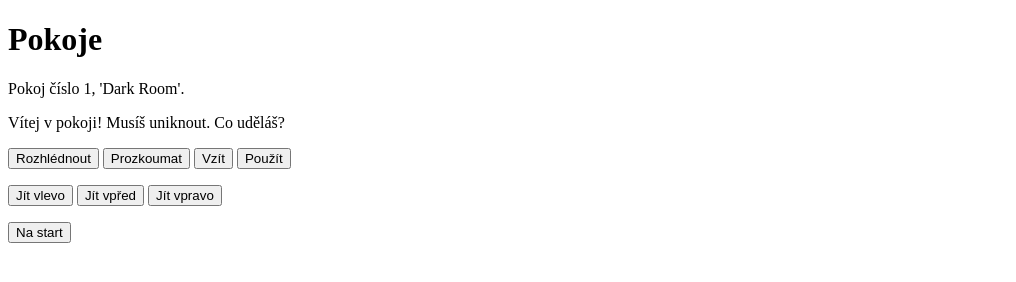
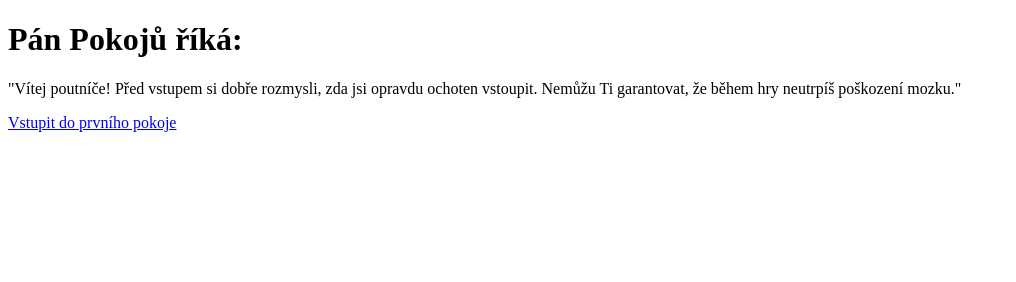
Before and after one commit to mage1987/Pokoje, a plain HTML site: page index.html in a window 1280 px wide. Shown: the whole page, without its empty margins (0-1016 px from the left). Drawn offline with Linux system fonts and the light colour scheme.

Commit message:
mainly html changes
- koncept více stránek, asi nebude mít smysl snažit se nacpat všechno do jedné stránky
- budeme stylovat, css zatím prázdné (bude asi potřeba nějak ty html uspořádat, aby se na jednotlivé elementy dobře dkazovalo z css)

```diff
--- a/index.html
+++ b/index.html
@@ -2,31 +2,16 @@
 <html>
 <head>
   <meta charset="UTF-8">
-  <script src="js/main.js"></script>
+  <link rel="stylesheet" type="text/css" href="styles/styles.css">
 </head>
 
-<body  onload="document.getElementById('headerRoom').innerHTML = headerRoomSetter()">
-  <h1>Pokoje</h1>
-  <p id="headerRoom"></p>
-  <p id="output">Vítej v pokoji! Musíš uniknout. Co uděláš?</p>
-  <p id="dynamic">
-    <button id="dynamicButton" style="display:none;" onclick="document.getElementById('output').innerHTML = darkRoom.pickUp()">Vzít klíč</button>
-  </p>
-  <button onclick="document.getElementById('output').innerHTML = darkRoom.observe()">Rozhlédnout</button>
-  <button onclick="document.getElementById('output').innerHTML = darkRoom.interact()">Prozkoumat</button>
-  <button>Vzít</button>
-  <button>Použít</button>
+<h1>
+Pán Pokojů říká:
+</h1>
+<p>
+  "Vítej poutníče! Před vstupem si dobře rozmysli, zda jsi opravdu ochoten vstoupit. Nemůžu Ti garantovat, že během hry neutrpíš poškození mozku."
+</p>
 
+<a href="room1.html">Vstupit do prvního pokoje</a>
 
-  <p>
-    <button onclick="document.getElementById('output').innerHTML = darkRoom.goLeft()">Jít vlevo</button>
-    <button onclick="document.getElementById('output').innerHTML = darkRoom.goAhead()">Jít vpřed</button>
-    <button onclick="document.getElementById('output').innerHTML = darkRoom.goRight()">Jít vpravo</button>
-  </p>
-  <p>
-    <button onclick="document.getElementById('output').innerHTML = darkRoom.goBack()">Na start</button>
-  </p>
-
-
-</body>
 </html>
--- a/js/main.js
+++ b/js/room1.js
@@ -1,10 +1,13 @@
 // TODO ﻿
-// tlacitko na klic ze vsech smeru
-// dynamicky text klici na komode
 
 var progress = 0;
 var inventory = 0;
 var pozice = 0;
+
+function headerRoomSetter() {
+  progress = 1;
+  return "Pokoj číslo " + progress + ", '" + darkRoom.name + "'.";
+};
 
 
 function displayDynButton(elmID) {
@@ -27,15 +30,15 @@ function Room(name, left, right, ahead, msgLeft, msgAhead, msgRight, msgBack) {
   this.observe = function() {
     // pozice = 0 - jsem na začátku
     if (pozice == 0) {
-      return "Před sebou: " + this.ahead + ", vlevo:  " + this.left + ", vpravo: " + this.right;
+      return "Před sebou máš: " + this.ahead + ", vlevo:  " + this.left + ", vpravo: " + this.right + ".";
     // pozice = 1 - jsem vlevo
     } else if (pozice == 1) {
-      return "Před sebou: " + this.right + ", vlevo: " + this.ahead;
+      return "Před sebou máš: " + this.right + ", vlevo: " + this.ahead + ".";
     // pozice = 2 - jsem vepředu
     } else if (pozice == 2) {
-      return "Vlevo: " + this.right + ", vpravo: " + this.left;
+      return "Vlevo máš: " + this.right + ", vpravo: " + this.left + ".";
     } else {
-      return "Před sebou: " + this.left + ", vpravo: " + this.ahead;
+      return "Před sebou máš: " + this.left + ", vpravo: " + this.ahead + ".";
     }
   };
   this.goBack = function () {
@@ -125,25 +128,8 @@ darkRoom.interact = function() {
   } else if (pozice == 3) {
     return "Venku je tma a prší.";
   } else {
-    return "No jsi v pokoji a potřebuješ ven. Kapiš to?!";
+    return "No jsi v dost špatně osvětleném pokoji a potřebuješ ven. Kapiš to?! Čím se vychází ven? Tak hybaj!";
   };
 };
 
-var lightRoom = new Room(
-  "Light Room",
-  "postel",
-  "záchod",
-  "prasklá zeď",
-  "Jsi u postele.",
-  "Jsi u záchodu.",
-  "Jsi u prasklé zdi.",
-  "Jsi zpět na začátku."
-);
-
 var klic = new Item("klíč");
-
-
-function headerRoomSetter() {
-  progress = 1;
-  return "Pokoj číslo " + progress + ", '" + darkRoom.name + "'.";
-};
```
Also changed, not shown: js/room2.js (added, +11 -0 lines), room1.html (added, +40 -0 lines), styles/styles.css (added).
